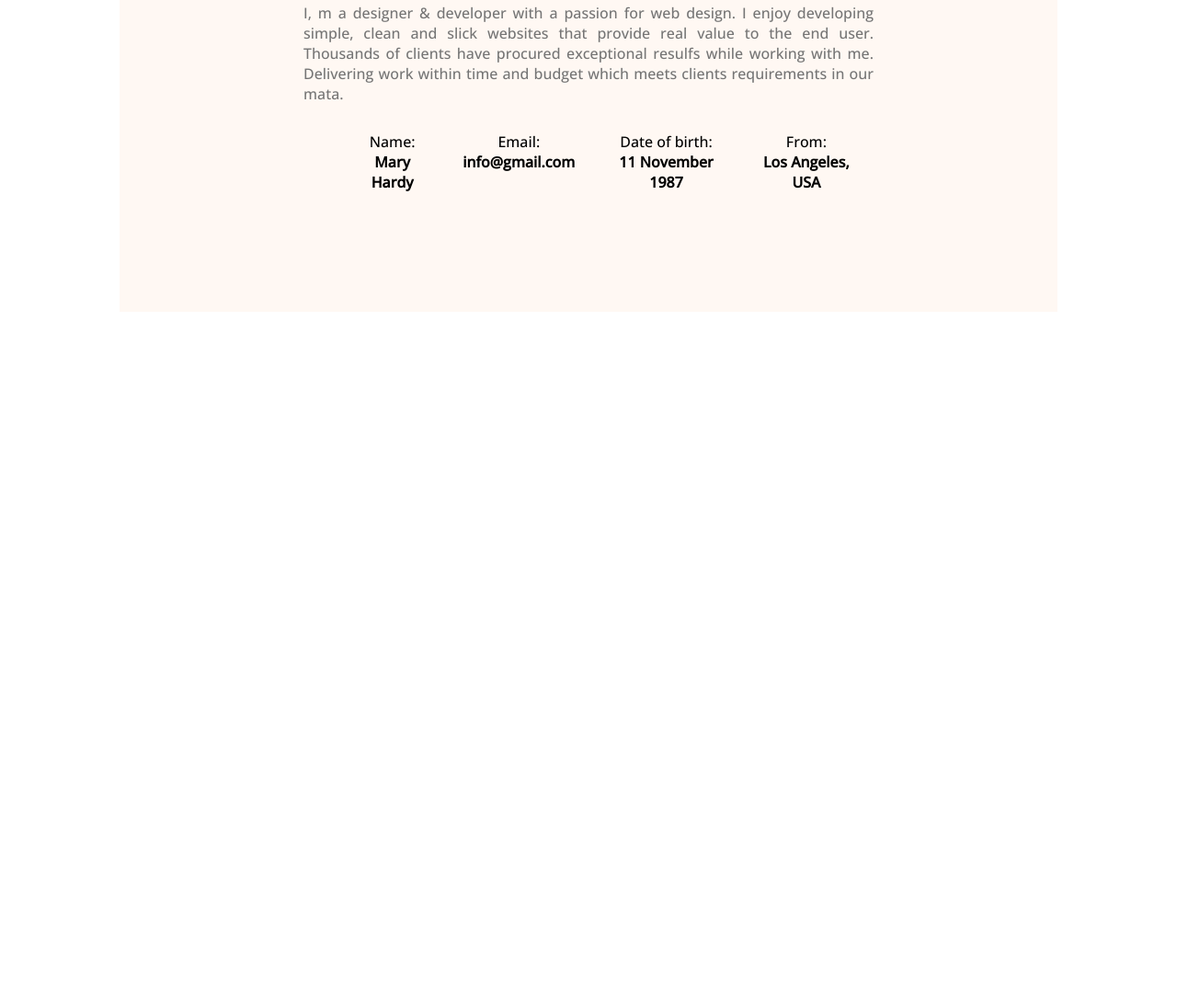
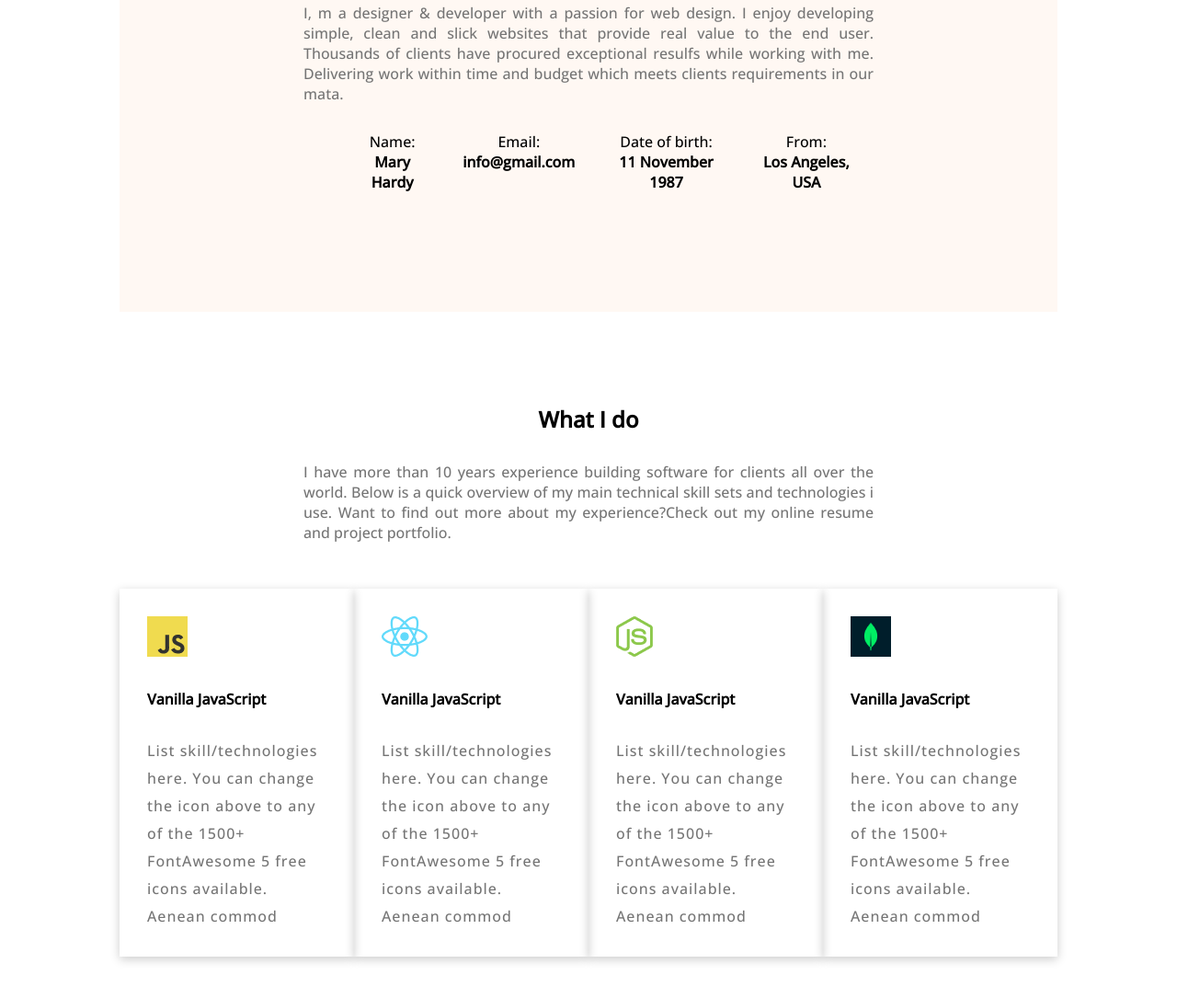
Before and after one commit to Mh-Alamin/projects1, a plain HTML site: page index.html in a window 1280 px wide. Shown: the part 1005-2090 px from the top of the page at 92% size. Before the commit the page ends 1444 px from the top, so only its background shows below. Drawn offline with nearby package versions, Linux system fonts and the light colour scheme.

Commit message:
add card section

```diff
--- a/index.css
+++ b/index.css
@@ -38,6 +38,21 @@
     background-image: url('images/header_bg.png'), url('images/developer.png');
     background-repeat: no-repeat;
     background-position: bottom right, left;
+}
+
+.card-logo{
+    padding:30px;
+}
+
+.card-title{
+    padding:30px;
+}
+
+.card-des{
+    padding:30px;
+    line-height:30px;
+    letter-spacing:1px;
+    color:#757575;
 }
 
 /* Header and navigation style*/
@@ -117,3 +132,53 @@ nav li{
 .about ul li{
     padding:30px 20px;
 }
+
+/*---Start card style css */
+
+.card{
+    margin:100px 130px;
+}
+
+.card-details{
+    margin:0px 200px;
+    text-align: center;
+}
+
+.card-details h2{
+    font-weight: 600;
+    margin-bottom: 30px;
+}
+
+.card-details p{
+    color:#757575;
+    text-align: justify;
+}
+
+.card-items{
+    display: flex;
+    margin-top:50px;
+}
+
+.card-box-1{
+    height:400px;
+    width:400px;
+    box-shadow: 0 3px 10px rgb(0 0 0 / 0.2);
+}
+
+.card-box-2{
+    height:400px;
+    width:400px;
+    box-shadow: 0 3px 10px rgb(0 0 0 / 0.2);
+}
+
+.card-box-3{
+    height:400px;
+    width:400px;
+    box-shadow: 0 3px 10px rgb(0 0 0 / 0.2);
+}
+
+.card-box-4{
+    height:400px;
+    width:400px;
+    box-shadow: 0 3px 10px rgb(0 0 0 / 0.2);
+}
--- a/index.html
+++ b/index.html
@@ -44,7 +44,6 @@
 
 <!--Start About section-->
 
-<main>
 <div class="about-main">
      <div class="about">
        <h2>About me</h2>
@@ -64,6 +63,58 @@
         </ul>
      </div>
 </div>
-</main>
+
+<!---Start card section-->
+
+<div class="card">
+    <div class="card-details">
+        <h2>What I do</h2>
+        <p>I have more than 10 years experience building software for clients all over the world. Below is a quick overview of my main technical skill sets and technologies i use. Want to find out more about my experience?Check out my online resume and project portfolio.
+        </p>
+    </div>
+
+        <div class="card-items">
+           <div class="card-box-1">
+             <img src="images/icons/js.png" class="card-logo"><br>
+             <b class="card-title">Vanilla JavaScript</b><br>
+             <p class="card-des">List skill/technologies
+                here. You can change the
+                icon above to any of the
+                1500+ FontAwesome 5
+                free icons available.
+                Aenean commod</p>
+           </div>
+           <div class="card-box-2">
+            <img src="images/icons/react.png" class="card-logo" ><br>
+            <b class="card-title">Vanilla JavaScript</b><br>
+            <p class="card-des">List skill/technologies
+               here. You can change the
+               icon above to any of the
+               1500+ FontAwesome 5
+               free icons available.
+               Aenean commod</p>
+           </div>
+           <div class="card-box-3">
+            <img src="images/icons/nodejs.png" class="card-logo"><br>
+            <b class="card-title">Vanilla JavaScript</b><br>
+            <p class="card-des">List skill/technologies
+               here. You can change the
+               icon above to any of the
+               1500+ FontAwesome 5
+               free icons available.
+               Aenean commod</p>
+           </div>
+           <div class="card-box-4">
+            <img src="images/icons/mongo.png" class="card-logo"><br>
+            <b class="card-title">Vanilla JavaScript</b><br>
+            <p class="card-des">List skill/technologies
+               here. You can change the
+               icon above to any of the
+               1500+ FontAwesome 5
+               free icons available.
+               Aenean commod</p>
+           </div>
+        </div>
+</div>
 </body>
 </html>
```
